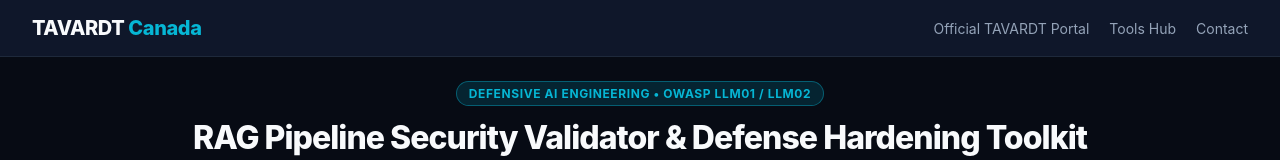
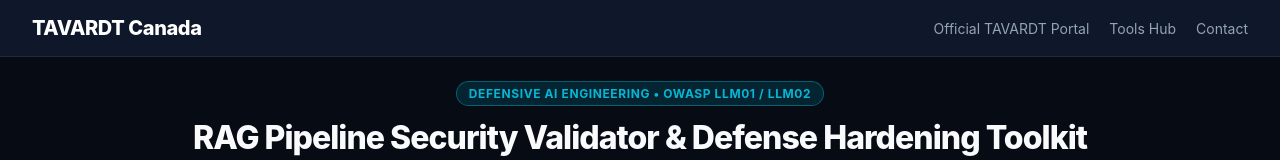
Before and after one commit to TAVARDT-Canada/rag-security-hardener-ca, a plain HTML site: page index.html in a window 1280 px wide. Shown: the top 160 px of the page. Drawn offline with Linux system fonts and the light colour scheme.

Commit message:
style: remove blue highlight from brand jurisdiction name in header

```diff
--- a/index.html
+++ b/index.html
@@ -28,8 +28,7 @@
     body { background-color: var(--bg); color: var(--text); min-height: 100vh; display: flex; flex-direction: column; }
 
     header { background-color: var(--surface); border-bottom: 1px solid var(--border); padding: 1rem 2rem; display: flex; justify-content: space-between; align-items: center; flex-wrap: wrap; gap: 1rem; }
-    .brand { font-size: 1.25rem; font-weight: 800; letter-spacing: -0.02em; }
-    .brand span { color: var(--accent); }
+    .brand { font-size: 1.25rem; font-weight: 800; letter-spacing: -0.02em; color: #fff; }
     .nav-links { display: flex; gap: 1.25rem; font-size: 0.875rem; align-items: center; }
     .nav-links a { color: var(--text-muted); text-decoration: none; transition: color 0.2s; }
     .nav-links a:hover { color: var(--accent); }
@@ -129,7 +128,7 @@
 <body>
 
   <header>
-    <div class="brand">TAVARDT <span>Canada</span></div>
+    <div class="brand">TAVARDT Canada</div>
     <div class="nav-links">
       <a href="https://tavardt.ca" target="_blank" rel="noopener">Official TAVARDT Portal</a>
       <a href="https://tools.tavardt.ca" target="_blank" rel="noopener">Tools Hub</a>
```
